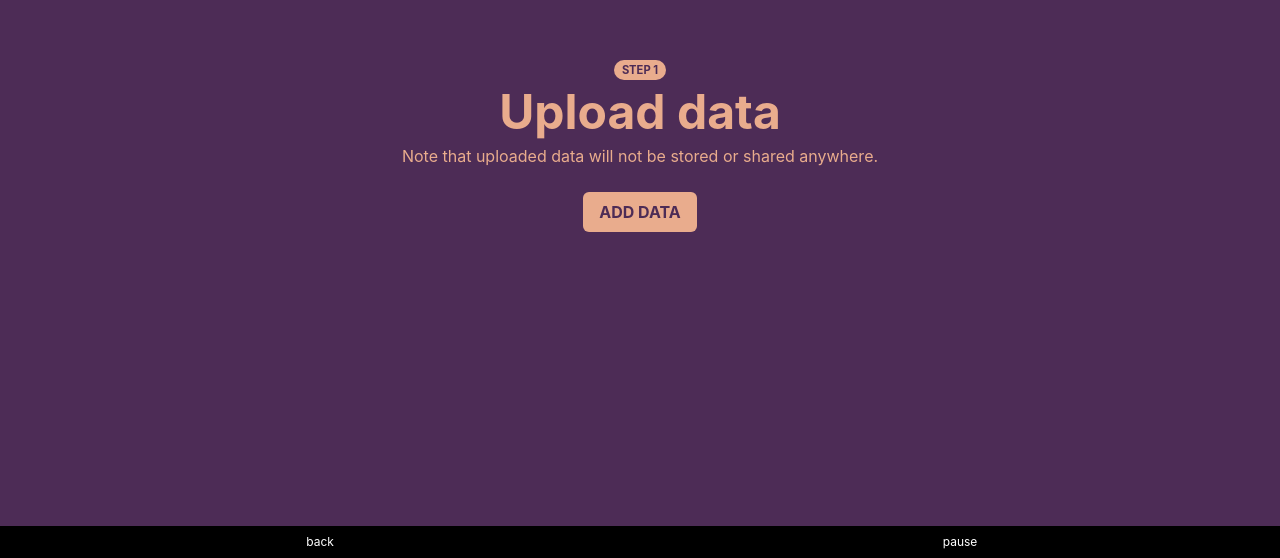
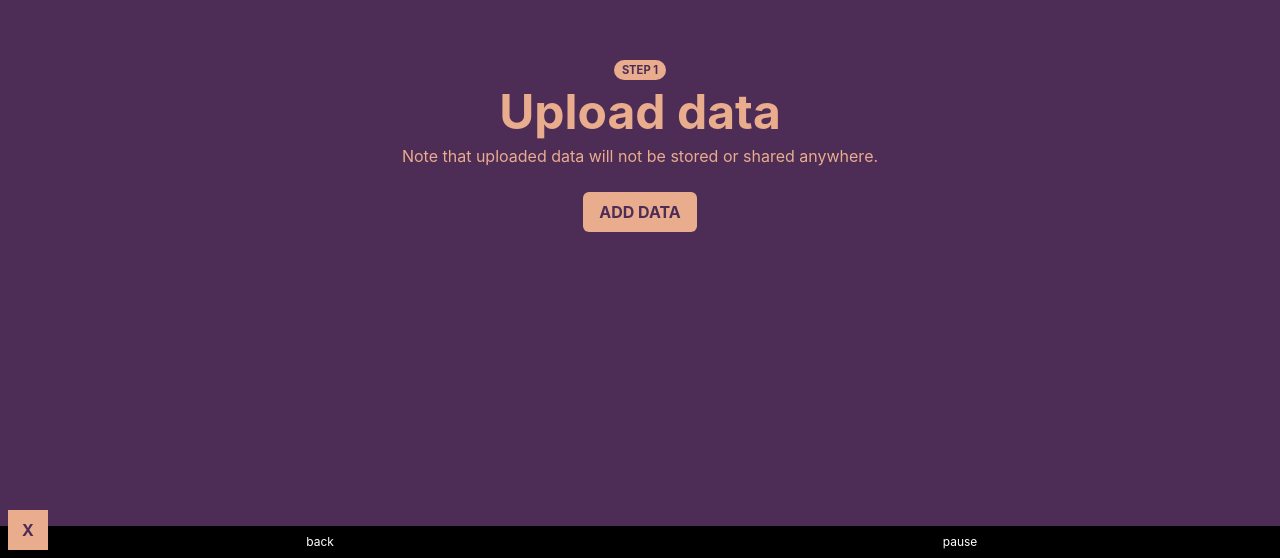
Before and after one commit to abmenzel/messenger-wrapped, a Next.js app: page /wrap in a window 1280 px wide. Shown: the part 242-800 px from the top of the page. Built offline with nearby package versions, Linux system fonts and the light colour scheme; what tailwindcss-animation-delay would draw is missing.

Commit message:
progress on menu

```diff
--- /dev/null
+++ b/components/Menu.tsx
@@ -0,0 +1,22 @@
+import React from 'react'
+
+const Menu = () => {
+
+    // TODO
+    // Add open/close functionality
+    // Add link to pick group
+    // Add link to upload data
+    // Add link to share
+    // Add link to playground
+    // Add link to credits?
+
+	return (
+		<div className='fixed bottom-2 left-2 z-10'>
+			<button className='aspect-square bg-theme-secondary w-10 text-theme-primary font-bold'>
+				X
+			</button>
+		</div>
+	)
+}
+
+export default Menu
--- a/pages/wrap.tsx
+++ b/pages/wrap.tsx
@@ -16,6 +16,7 @@ import {
 import { getAllFiles, nameToFile } from '../utils/files'
 import ThreadGrid from '../components/ThreadGrid'
 import Upload from '../components/Upload'
+import Menu from '../components/Menu'
 
 const Wrap: NextPage = () => {
 	const [abortedUpload, setAbortedUpload] = useState(false)
@@ -382,6 +383,8 @@ const Wrap: NextPage = () => {
 					<VideoMemorySlide thread={threadData} />
 				</FadeScale>
 
+				<Menu />
+
 				<div className='flex justify-center bg-black w-full text-white uppercase text-xs py-2 fixed bottom-0'>
 					<button
 						className='w-1/2'
```
